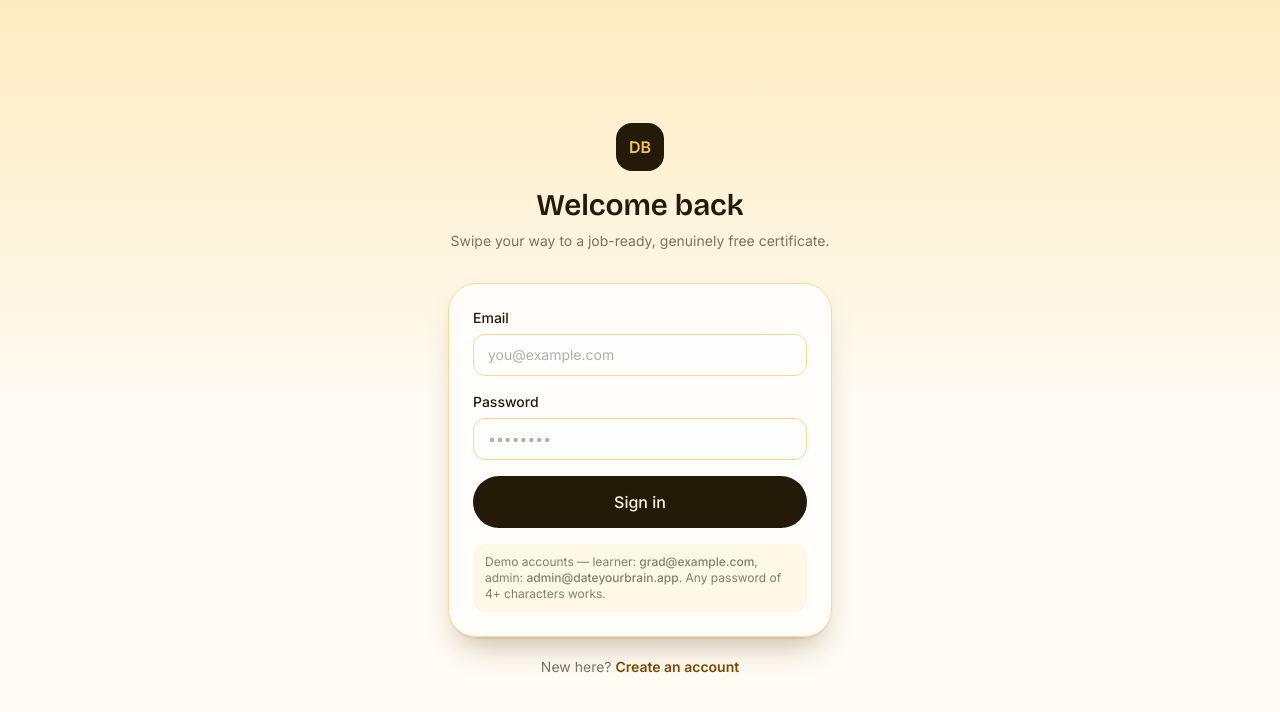
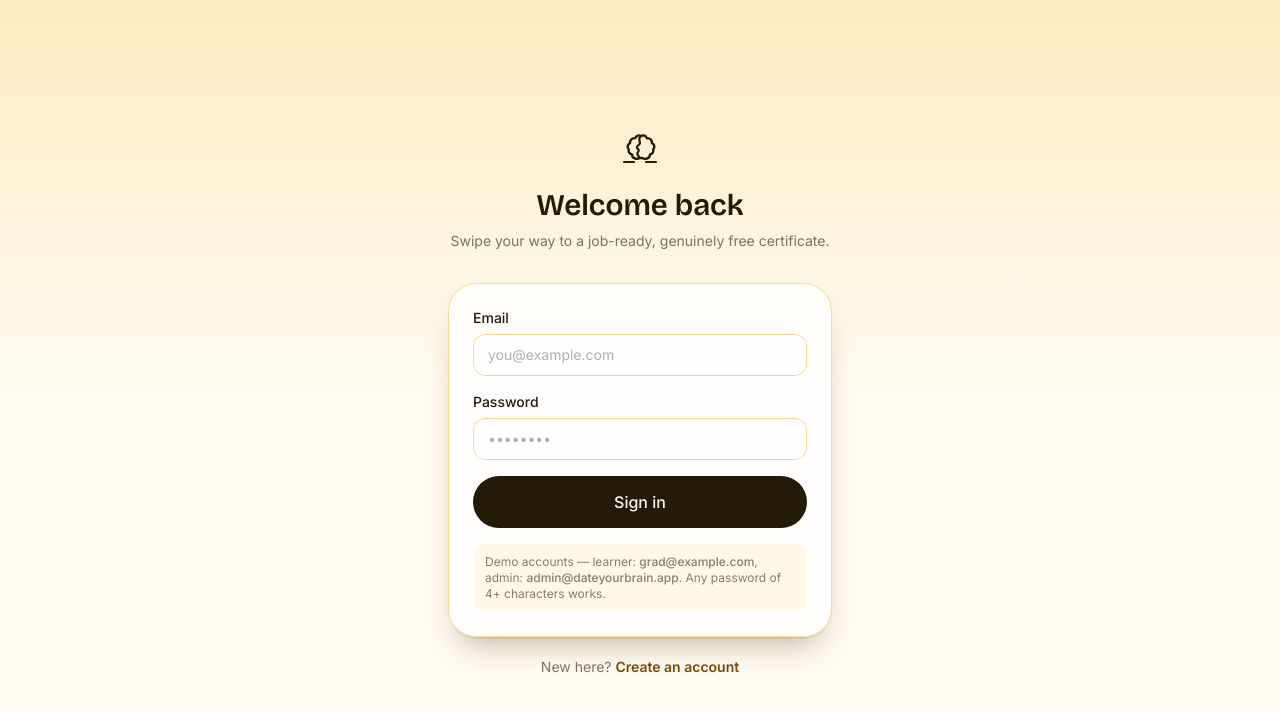
Before and after one commit to marialycoris/DateYourBrain, a React (Vite) app in the folder frontend/: page /login in a window 1280 px wide. Shown: the top 712 px of the page. Built offline with nearby package versions, Linux system fonts and the light colour scheme; no server answers.

Commit message:
logo and user menu change

```diff
--- /dev/null
+++ b/frontend/src/components/Logo.tsx
@@ -0,0 +1,89 @@
+import type { SVGProps } from 'react'
+
+export function LogoMark({
+  size = 40,
+  ...rest
+}: { size?: number } & SVGProps<SVGSVGElement>) {
+  return (
+    <svg
+      width={size}
+      height={size}
+      viewBox="0 0 48 48"
+      fill="none"
+      xmlns="http://www.w3.org/2000/svg"
+      {...rest}
+    >
+      {/* Brain outline */}
+      <path
+        d="
+          M24 35
+          C20.5 37 16 35.2 16 31.5
+          C13.5 31 12 28.8 12.8 26.5
+          C10.8 24.5 11.5 21.2 14 20.2
+          C13.7 17.2 16.2 14.8 19.2 15.2
+          C20.2 12.5 23.2 11.5 25.2 13.3
+          C27.2 11.5 30.2 12.5 30.8 15.2
+          C33.8 14.8 36.3 17.2 36 20.2
+          C38.5 21.2 39.2 24.5 37.2 26.5
+          C38 28.8 36.5 31 34 31.5
+          C34 35.2 29.5 37 26 35
+          Z
+        "
+        stroke="currentColor"
+        strokeWidth="2.4"
+        strokeLinecap="round"
+        strokeLinejoin="round"
+      />
+
+      {/* Brain center */}
+      <path
+        d="
+          M24 14
+          C22.5 16 23.5 18 24 19.5
+          C24.5 21 22.5 22 21.5 23
+          C20.5 24 21 25.5 22 26
+          C23 26.5 23 28 22 29
+          C21 30 21.5 32 23 34
+        "
+        stroke="currentColor"
+        strokeWidth="2.2"
+        strokeLinecap="round"
+      />
+
+      {/* Subtle swipe line */}
+      <path
+        d="M8 39H18"
+        stroke="currentColor"
+        strokeWidth="2.2"
+        strokeLinecap="round"
+      />
+
+      <path
+        d="M30 39H40"
+        stroke="currentColor"
+        strokeWidth="2.2"
+        strokeLinecap="round"
+      />
+    </svg>
+  )
+}
+/**
+ * Logo — full horizontal lockup (mark + wordmark). Use on auth screens
+ * and anywhere there's room to spell out the name.
+ */
+export function Logo({ markSize = 40 }: { markSize?: number }) {
+  return (
+    <div className="inline-flex items-center gap-3">
+      <LogoMark
+        size={markSize}
+        className="text-amber-600"
+      />
+
+      <span className="font-display text-lg font-bold leading-none text-ink">
+        Date Your
+        <br />
+        <span className="text-amber-600">Brain</span>
+      </span>
+    </div>
+  )
+}
--- a/frontend/src/components/layout/AdminShell.tsx
+++ b/frontend/src/components/layout/AdminShell.tsx
@@ -2,6 +2,7 @@ import { type ReactNode } from 'react'
 import { NavLink, useNavigate } from 'react-router-dom'
 import { BarChart3, BookOpen, Flag, LogOut, MonitorSmartphone } from 'lucide-react'
 import { useAuth } from '@/context/AuthContext'
+import { LogoMark } from '../Logo'
 
 const links = [
   { to: '/admin', label: 'Analytics', icon: BarChart3, end: true },
@@ -17,9 +18,7 @@ export function AdminShell({ children }: { children: ReactNode }) {
     <div className="flex min-h-screen bg-paper">
       <aside className="flex w-64 flex-col border-r border-amber-200/70 bg-amber-50/60 px-5 py-6">
         <div className="mb-8 flex items-center gap-2 px-1">
-          <span className="flex h-8 w-8 items-center justify-center rounded-full bg-ink text-sm font-semibold text-amber-300">
-            DB
-          </span>
+          <LogoMark size={48} className="mx-auto mb-4" />
           <div className="leading-tight">
             <p className="font-display text-base font-semibold text-ink">Date Your Brain</p>
             <p className="text-xs text-ink/50">Admin panel</p>
--- a/frontend/src/components/layout/AppShell.tsx
+++ b/frontend/src/components/layout/AppShell.tsx
@@ -1,7 +1,8 @@
 import { type ReactNode } from 'react'
 import { NavLink, useNavigate } from 'react-router-dom'
-import { Compass, LayoutGrid, LogOut, UserRound } from 'lucide-react'
+import { Compass, LayoutGrid, UserRound } from 'lucide-react'
 import { useAuth } from '@/context/AuthContext'
+import { LogoMark } from '@/components/Logo'
 
 const tabs = [
   { to: '/discover', label: 'Discover', icon: Compass },
@@ -10,16 +11,14 @@ const tabs = [
 ]
 
 export function AppShell({ children }: { children: ReactNode }) {
-  const { user, logout } = useAuth()
+  const { user } = useAuth()
   const navigate = useNavigate()
 
   return (
     <div className="mx-auto flex min-h-screen w-full max-w-md flex-col bg-paper">
       <header className="sticky top-0 z-30 flex items-center justify-between border-b border-amber-200/70 bg-paper/90 px-5 py-4 backdrop-blur">
         <button onClick={() => navigate('/discover')} className="flex items-center gap-2">
-          <span className="flex h-8 w-8 items-center justify-center rounded-full bg-ink text-sm font-semibold text-amber-300">
-            DB
-          </span>
+          <LogoMark size={32} className="rounded-full" />
           <span className="font-display text-lg font-semibold leading-none text-ink">
             Date Your Brain
           </span>
@@ -56,16 +55,6 @@ export function AppShell({ children }: { children: ReactNode }) {
               )}
             </NavLink>
           ))}
-          <button
-            onClick={async () => {
-              await logout()
-              navigate('/login')
-            }}
-            className="flex flex-col items-center gap-1 rounded-xl px-4 py-1.5 text-xs font-medium text-ink/40 hover:text-signal"
-          >
-            <LogOut size={20} strokeWidth={1.8} />
-            Log out
-          </button>
         </div>
       </nav>
     </div>
--- a/frontend/src/pages/AccountPage.tsx
+++ b/frontend/src/pages/AccountPage.tsx
@@ -1,19 +1,33 @@
 import { useState, type FormEvent } from 'react'
-import { CheckCircle2 } from 'lucide-react'
+import { useNavigate } from 'react-router-dom'
+import { CheckCircle2, KeyRound, LogOut } from 'lucide-react'
 import { AppShell } from '@/components/layout/AppShell'
 import { Input } from '@/components/ui/Input'
 import { Button } from '@/components/ui/Button'
+import { Modal } from '@/components/ui/Modal'
 import { useAuth } from '@/context/AuthContext'
 import { auth } from '@/lib/api'
 
 export default function AccountPage() {
-  const { user } = useAuth()
+  const { user, logout } = useAuth()
+  const navigate = useNavigate()
+  const [passwordOpen, setPasswordOpen] = useState(false)
   const [current, setCurrent] = useState('')
   const [next, setNext] = useState('')
   const [confirm, setConfirm] = useState('')
   const [error, setError] = useState('')
   const [success, setSuccess] = useState(false)
   const [loading, setLoading] = useState(false)
+  const [loggingOut, setLoggingOut] = useState(false)
+
+  const openPassword = () => {
+    setError('')
+    setSuccess(false)
+    setCurrent('')
+    setNext('')
+    setConfirm('')
+    setPasswordOpen(true)
+  }
 
   const handleSubmit = async (e: FormEvent) => {
     e.preventDefault()
@@ -38,6 +52,16 @@ export default function AccountPage() {
     }
   }
 
+  const handleLogout = async () => {
+    setLoggingOut(true)
+    try {
+      await logout()
+      navigate('/login')
+    } finally {
+      setLoggingOut(false)
+    }
+  }
+
   return (
     <AppShell>
       <h1 className="font-display text-2xl font-semibold text-ink">Your account</h1>
@@ -51,8 +75,34 @@ export default function AccountPage() {
       </div>
 
       <div className="mt-6 rounded-card border border-amber-200 bg-white/70 p-5">
-        <h2 className="font-display text-lg font-semibold text-ink">Change password</h2>
-        <form onSubmit={handleSubmit} className="mt-4 space-y-4">
+        <h2 className="font-display text-lg font-semibold text-ink">Security</h2>
+        <div className="mt-4 space-y-3">
+          <Button
+            variant="secondary"
+            fullWidth
+            onClick={openPassword}
+            className="flex items-center justify-center gap-2"
+          >
+            <KeyRound size={16} /> Change password
+          </Button>
+          <Button
+            variant="danger"
+            fullWidth
+            onClick={handleLogout}
+            disabled={loggingOut}
+            className="flex items-center justify-center gap-2"
+          >
+            <LogOut size={16} /> {loggingOut ? 'Signing out…' : 'Log out'}
+          </Button>
+        </div>
+      </div>
+
+      <Modal
+        open={passwordOpen}
+        onClose={() => setPasswordOpen(false)}
+        title="Change password"
+      >
+        <form onSubmit={handleSubmit} className="space-y-4">
           <Input
             label="Current password"
             type="password"
@@ -81,11 +131,11 @@ export default function AccountPage() {
               <CheckCircle2 size={16} /> Password updated.
             </p>
           )}
-          <Button type="submit" disabled={loading}>
+          <Button type="submit" fullWidth disabled={loading}>
             {loading ? 'Saving…' : 'Update password'}
           </Button>
         </form>
-      </div>
+      </Modal>
     </AppShell>
   )
 }
--- a/frontend/src/pages/auth/AuthLayout.tsx
+++ b/frontend/src/pages/auth/AuthLayout.tsx
@@ -1,3 +1,4 @@
+import { LogoMark } from '@/components/Logo'
 import { type ReactNode } from 'react'
 
 export function AuthLayout({
@@ -15,9 +16,7 @@ export function AuthLayout({
     <div className="flex min-h-screen items-center justify-center bg-gradient-to-b from-amber-100 via-paper to-paper px-5 py-10">
       <div className="w-full max-w-sm">
         <div className="mb-8 text-center">
-          <span className="mx-auto mb-4 flex h-12 w-12 items-center justify-center rounded-2xl bg-ink text-base font-semibold text-amber-300">
-            DB
-          </span>
+          <LogoMark size={48} className="mx-auto mb-4" />
           <h1 className="font-display text-3xl font-semibold text-ink">{title}</h1>
           <p className="mt-2 text-sm text-ink/60">{subtitle}</p>
         </div>
```
